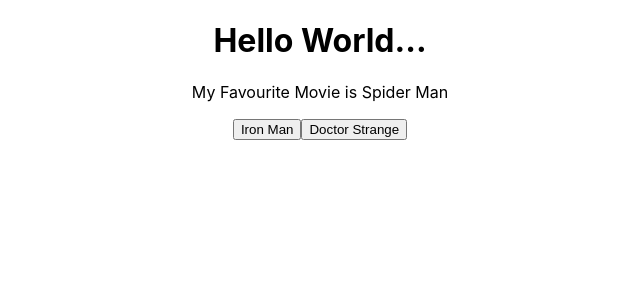
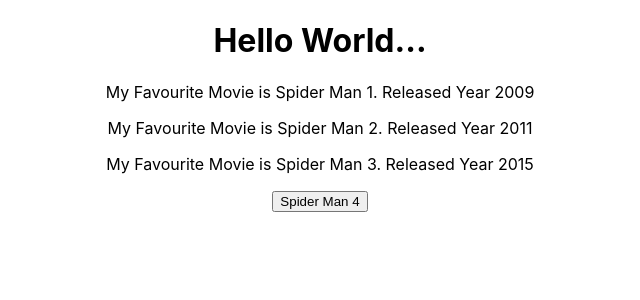
Before and after one commit to YePyaeAung/First-React, a React (Create React App) app: page / in a window 1280 px wide. Shown: the top 300 px of the page, without its empty margins (320-960 px from the left). Built offline with nearby package versions, Linux system fonts and the light colour scheme.

Commit message:
Working with Arrays

```diff
--- a/src/App.js
+++ b/src/App.js
@@ -6,20 +6,29 @@
   constructor() {
     super();
     this.state = {
-      movieName: "Spider Man",
+      movies: [
+        { name: "Spider Man 1", year: 2009 },
+        { name: "Spider Man 2", year: 2011 },
+        { name: "Spider Man 3", year: 2015 },
+      ],
     };
   }
   render() {
     return (
       <div className="App">
         <h1>Hello World...</h1>
-        <p>My Favourite Movie is { this.state.movieName }</p>
+        <p>My Favourite Movie is { this.state.movies[0].name }. Released Year { this.state.movies[0].year }</p>
+        <p>My Favourite Movie is { this.state.movies[1].name }. Released Year { this.state.movies[1].year }</p>
+        <p>My Favourite Movie is { this.state.movies[2].name }. Released Year { this.state.movies[2].year }</p>
         <button onClick={ () => {
-          this.setState({ movieName: "Iron Man"});
-        }}>Iron Man</button>
-        <button onClick={ () => {
-          this.setState({ movieName: "Doctor Strange"});
-        }}>Doctor Strange</button>
+          this.setState({
+            movies: [
+              { name: "Spider Man 4", year: 2018 },
+              { name: "Spider Man 2", year: 2011 },
+              { name: "Spider Man 3", year: 2015 },
+            ],
+          });
+        }}>Spider Man 4</button>
       </div>
     );
   }
```
